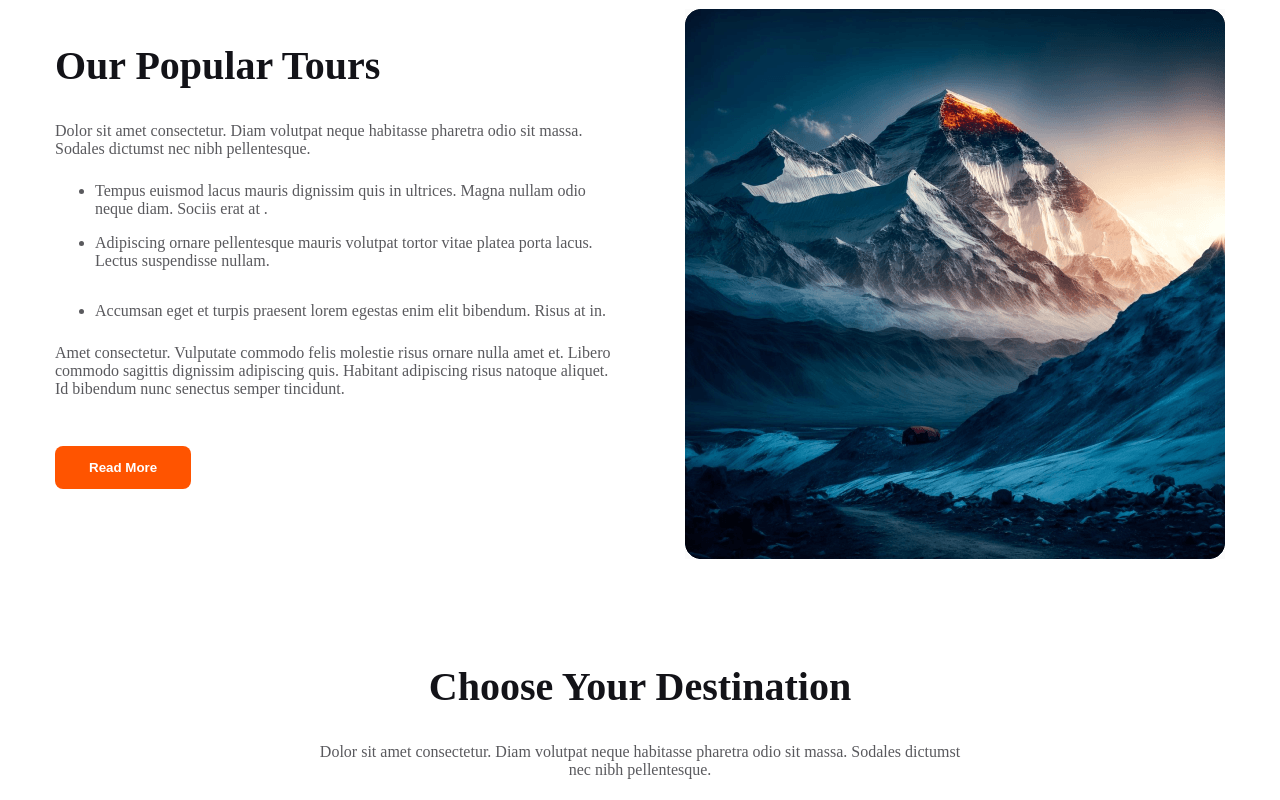
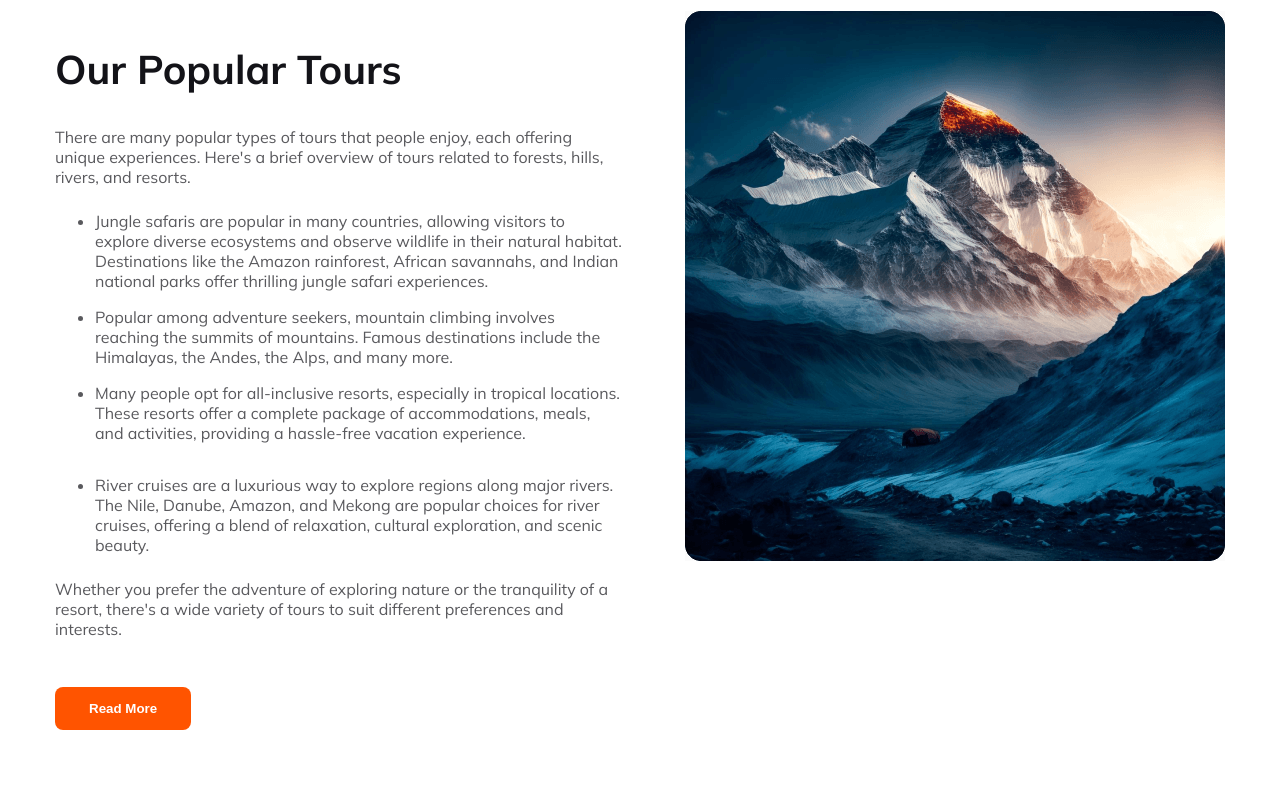
Before and after one commit to Diptho/B9-A2-Travel, a plain HTML site: page index.html in a window 1280 px wide. Shown: the part 700-1500 px from the top of the page. Drawn offline with Linux system fonts and the light colour scheme.

Commit message:
Diptho Travel

```diff
--- a/index.html
+++ b/index.html
@@ -6,6 +6,8 @@
     <title>A2</title>
     <link rel="stylesheet" href="style.css">
     <script src="https://kit.fontawesome.com/93d2f87ab7.js" crossorigin="anonymous"></script>
+    <link rel="stylesheet" href="https://fonts.googleapis.com/css?family=Mulish:400,700&display=swap">
+
 </head>
 <body>
     <nav>
@@ -25,7 +27,7 @@
     </nav>
     <header>
         <h1>Explore Your Travel</h1>
-        <p>Dolor sit amet consectetur. Nullam suspendisse vitae ultricies dolor adipiscing. In et odio enim ac quis sapien urna eu phasellus.</p>
+        <p>Travel is the act of moving from one place to another for purposes such as leisure, business, or exploration. It involves physical transportation and provides opportunities to experience new destinations and cultures.</p>
         <div class="btns">
             <div>
                 <button>Where go</button>
@@ -50,15 +52,15 @@
         <div class="text-section">
             <h1>Our Popular Tours</h1>
             <div class="text">
-                <p>Dolor sit amet consectetur. Diam volutpat neque habitasse pharetra odio sit massa. Sodales dictumst nec nibh pellentesque.</p>
+                <p>There are many popular types of tours that people enjoy, each offering unique experiences. Here's a brief overview of tours related to forests, hills, rivers, and resorts.</p>
                 <ul>
-                    <li>Tempus euismod lacus mauris dignissim quis in ultrices. Magna nullam odio neque diam. Sociis erat at .</li>
-                    <li>Adipiscing ornare pellentesque mauris volutpat tortor vitae platea porta lacus. Lectus suspendisse nullam.</li>
-                    <li> Accumsan eget et turpis praesent lorem egestas enim elit bibendum. Risus at in.</li>
+                    <li>Jungle safaris are popular in many countries, allowing visitors to explore diverse ecosystems and observe wildlife in their natural habitat. Destinations like the Amazon rainforest, African savannahs, and Indian national parks offer thrilling jungle safari experiences.</li>
+                    <li>Popular among adventure seekers, mountain climbing involves reaching the summits of mountains. Famous destinations include the Himalayas, the Andes, the Alps, and many more.</li>
+                    <li> Many people opt for all-inclusive resorts, especially in tropical locations. These resorts offer a complete package of accommodations, meals, and activities, providing a hassle-free vacation experience.</li>
+                    <li>River cruises are a luxurious way to explore regions along major rivers. The Nile, Danube, Amazon, and Mekong are popular choices for river cruises, offering a blend of relaxation, cultural exploration, and scenic beauty.</li>
                 </ul>
                 <p>
-                    Amet consectetur. Vulputate commodo felis molestie risus
-                    ornare nulla amet et. Libero commodo sagittis dignissim adipiscing quis. Habitant adipiscing risus natoque aliquet. Id bibendum nunc senectus semper tincidunt.
+                    Whether you prefer the adventure of exploring nature or the tranquility of a resort, there's a wide variety of tours to suit different preferences and interests.
                 </p>
                 <button class="btn">Read More</button>
             </div>
@@ -72,7 +74,7 @@
     <section class="destination">
         <div class="section-title">
             <h1>Choose Your Destination</h1>
-            <p>Dolor sit amet consectetur. Diam volutpat neque habitasse pharetra odio sit massa. Sodales dictumst nec nibh pellentesque.</p>
+            <p>Choosing a destination depends on your preferences and interests. Here are a few options based on the tour types mentioned:</p>
         </div>
         <div class="grid-box">
             <div class="row1">
@@ -119,26 +121,26 @@
     <section class="why">
         <div class="section-title">
             <h1>Why Choose Us</h1>
-            <p>Dolor sit amet consectetur. Diam volutpat neque habitasse pharetra odio sit massa. Sodales dictumst nec nibh pellentesque.</p>
+            <p>Select a destination that aligns with your interests, budget, preferred climate, and desired type of experience. Consider recommendations from others and choose a location that suits your preferences.</p>
         </div>
         <div class="card-wrapper">
             <div class="row1">
                 <div class="card">
                     <img src="./Images/Grouphotel.png" alt="">
                     <h3>Handpicked Hotels</h3>
-                    <p>Amet consectetur. Vulputate commodo felis molestie risus  ornare nulla amet et. Libero commodo sagittis dignissim adipiscing quis. Habitant adipiscing risus natoque aliquet. </p>
+                    <p>Our hotels are carefully selected for their quality, amenities, and unique features.We prioritize comfort, safety, and a memorable stay for our customers. Expect a diverse range of accommodations catering to different preferences and budgets. </p>
                 </div>
                 <div class="card card1">
                     <img src="./Images/map 1map.png" alt="">
                     <h3>World Class Service</h3>
-                    <p>Amet consectetur. Vulputate commodo felis molestie risus  ornare nulla amet et. Libero commodo sagittis dignissim adipiscing quis. Habitant adipiscing risus natoque aliquet.  </p>
+                    <p>Our commitment to excellence ensures you receive top-notch service throughout your journey.Professional and friendly staff dedicated to making your travel experience seamless and enjoyable.Personalized assistance to cater to your specific needs and preferences.</p>
                 </div>
             </div>
             <div class="row2">
                 <div class="card">
                     <img src="./Images/price-tag 1sell.png" alt="">
                     <h3>Best Price Guarantee</h3>
-                    <p>Amet consectetur. Vulputate commodo felis molestie risus  ornare nulla amet et. Libero commodo sagittis dignissim adipiscing quis. Habitant adipiscing risus natoque aliquet. </p>
+                    <p>We guarantee the best prices for the services we offer, ensuring value for your money. Transparent pricing with no hidden fees, allowing you to plan your trip with confidence. If you find a better price elsewhere, we strive to match or beat it, providing you with the most competitive rates.</p>
                 </div>
 
 
@@ -214,7 +216,7 @@
     <section class="faq">
         <div class="section-title">
             <h1>Frequently Asked Questions</h1>
-            <p>Dolor sit amet consectetur. Diam volutpat neque habitasse pharetra odio sit massa. Sodales dictumst nec nibh pellentesque.</p>
+            <p>Here are some frequently asked questions (FAQs) that people might have when considering our services</p>
         </div>
         <div class="faq-wrapper">
             <div class="faq-box">
@@ -224,40 +226,40 @@
                 </div>
                 <div class="answer">
                     <p>
-                        Amet consectetur. Vulputate commodo felis molestie risus  ornare nulla amet et. Libero commodo sagittis dignissim adipiscing quis. Habitant adipiscing risus natoque aliquet.
+                        Travel.com is a comprehensive travel platform designed to offer users a curated selection of handpicked hotels, world-class service, and a best price guarantee.
                     </p>
                 </div>
             </div>
             <div class="faq-box">
                 <div class="question">
-                    <h3>What is Travel.com?</h3>
+                    <h3>How does the Best Price Guarantee on Travel.com work?</h3>
                     <i class="fa-solid fa-plus"></i>
                 </div>
                 <div class="answer">
                     <p>
-                        Amet consectetur. Vulputate commodo felis molestie risus  ornare nulla amet et. Libero commodo sagittis dignissim adipiscing quis. Habitant adipiscing risus natoque aliquet.
+                        Our Best Price Guarantee ensures you get the most competitive rates. If you find a lower price elsewhere for the same services, we aim to match or beat it.
                     </p>
                 </div>
             </div>
             <div class="faq-box">
                 <div class="question">
-                    <h3>What is Travel.com?</h3>
+                    <h3>Can Travel.com assist with special requests or accommodations?</h3>
                     <i class="fa-solid fa-plus"></i>
                 </div>
                 <div class="answer">
                     <p>
-                        Amet consectetur. Vulputate commodo felis molestie risus  ornare nulla amet et. Libero commodo sagittis dignissim adipiscing quis. Habitant adipiscing risus natoque aliquet.
+                        Yes, our customer service team is available to assist with any special requests or accommodation needs you may have, ensuring a tailored and comfortable experience.
                     </p>
                 </div>
             </div>
             <div class="faq-box">
                 <div class="question">
-                    <h3>What is Travel.com?</h3>
+                    <h3>Are there any hidden fees in Travel.com's pricing?</h3>
                     <i class="fa-solid fa-plus"></i>
                 </div>
                 <div class="answer">
                     <p>
-                        Amet consectetur. Vulputate commodo felis molestie risus  ornare nulla amet et. Libero commodo sagittis dignissim adipiscing
+                        Our pricing is transparent, with no hidden fees. Travel.com provides clear and honest pricing, allowing you to plan your trip with confidence.
     </section>
 
     <footer>
@@ -265,7 +267,7 @@
             <img src="./Images/Group 40071 (2).png" alt="">
             <h5>Diptho <span>Travel</span></h5>
         </div>
-        <p>Lorem ipsum dolor sit amet consectetur. Nulla sit viverra morbi vitae blandit orci potenti vulputate. Leo erat maecenas vitae elementum ultricies nullam. </p>
+        <p>Travel.com is a premier travel platform offering a curated selection of handpicked hotels, distinguished by world-class service and a commitment to providing the best price guarantee. With a focus on transparent pricing, personalized assistance, and 24/7 customer support, Travel.com aims to deliver a seamless and enjoyable travel experience. From carefully chosen accommodations to dedicated service, Travel.com caters to the diverse needs of travelers, ensuring satisfaction and convenience in every journey.</p>
 
         <div class="icons">
             <i class="fa-brands fa-twitter"></i>
--- a/style.css
+++ b/style.css
@@ -1,3 +1,4 @@
+body{font-family: Mulish;}
 header {
   margin: auto;
   max-width: 1170px;
@@ -7,7 +8,7 @@ header {
       rgba(19, 19, 24, 0.8) 0%,
       rgba(19, 19, 24, 0) 100%
     ),
-    url("/Images/Group 13 (1) (1).png");
+    url("./Images/Group 13 (1) (1).png");
   background-repeat: no-repeat;
   background-position: center;
   border-radius: 16px;
```
